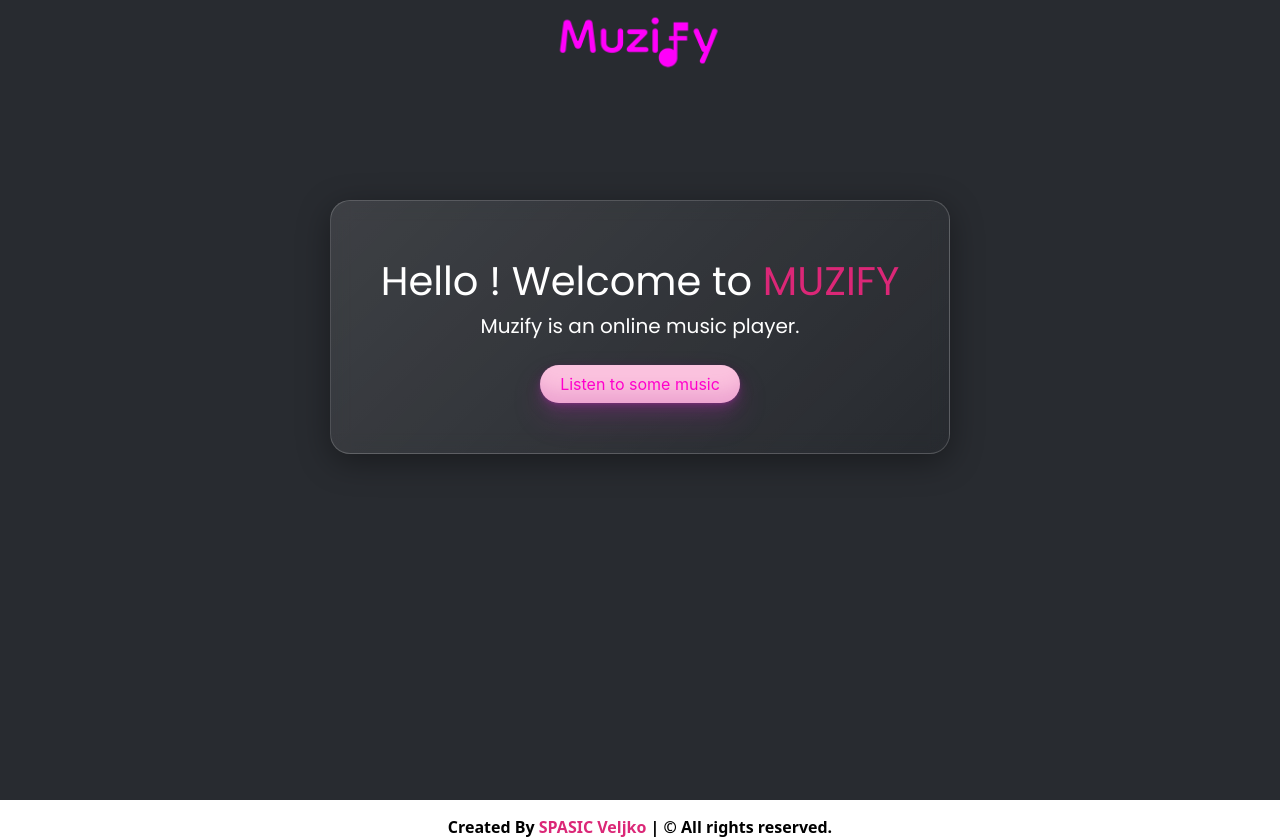
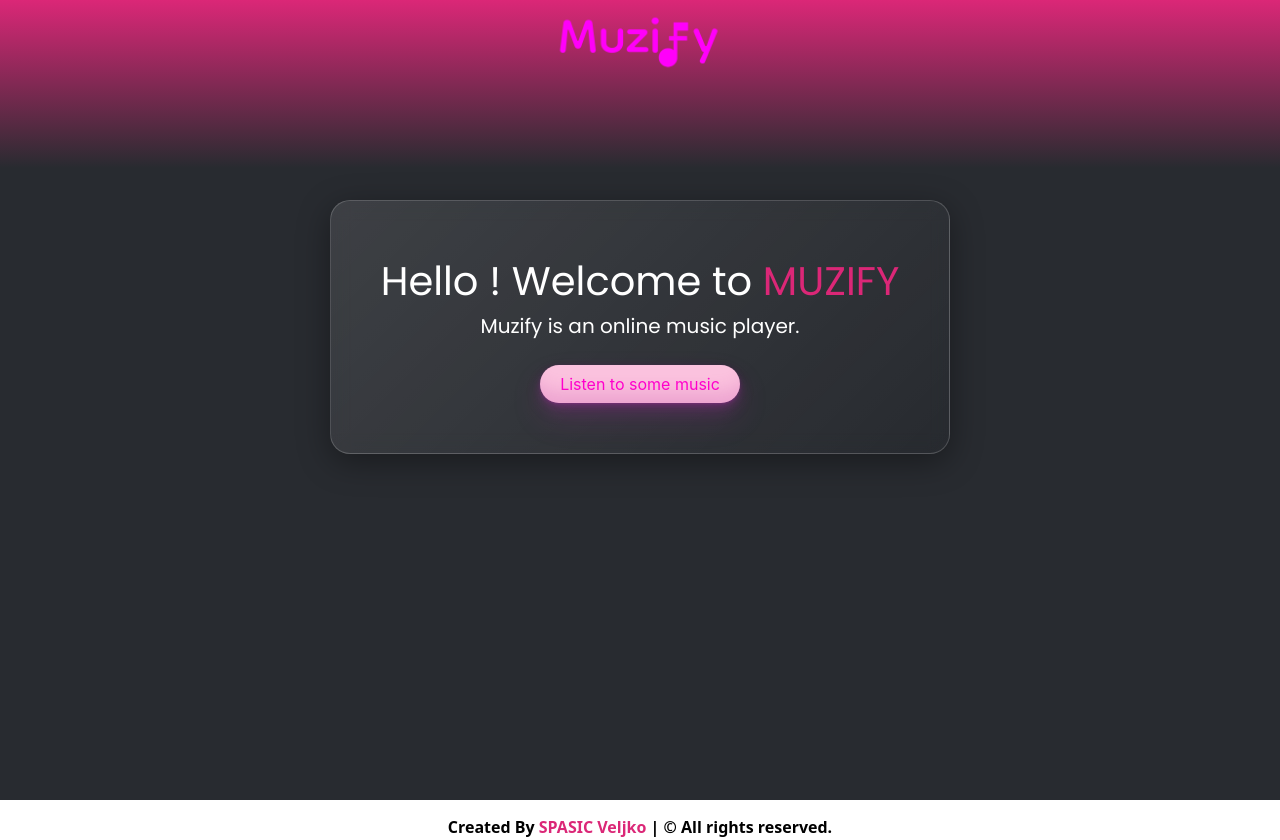
Before and after one commit to TheVSDev/muzify, a Next.js app: page / in a window 1280 px wide. Built offline with nearby package versions, Linux system fonts and the light colour scheme.

Commit message:
update: update site background

```diff
--- a/src/web/styles/Sidebar.module.css
+++ b/src/web/styles/Sidebar.module.css
@@ -18,7 +18,3 @@
     padding: 20px;
     font-size: 18px;
 }
-
-.icon {
-    color: white;
-}
--- a/src/web/styles/globals.css
+++ b/src/web/styles/globals.css
@@ -16,6 +16,6 @@
 }
 
 body {
-  background-color: rgb(var(--background-dark));
+  background: linear-gradient(0deg, rgb(var(--background-dark)) 80%, rgb(var(--color-span)));
   color: rgb(var(--text-dark-color));
 }
```
